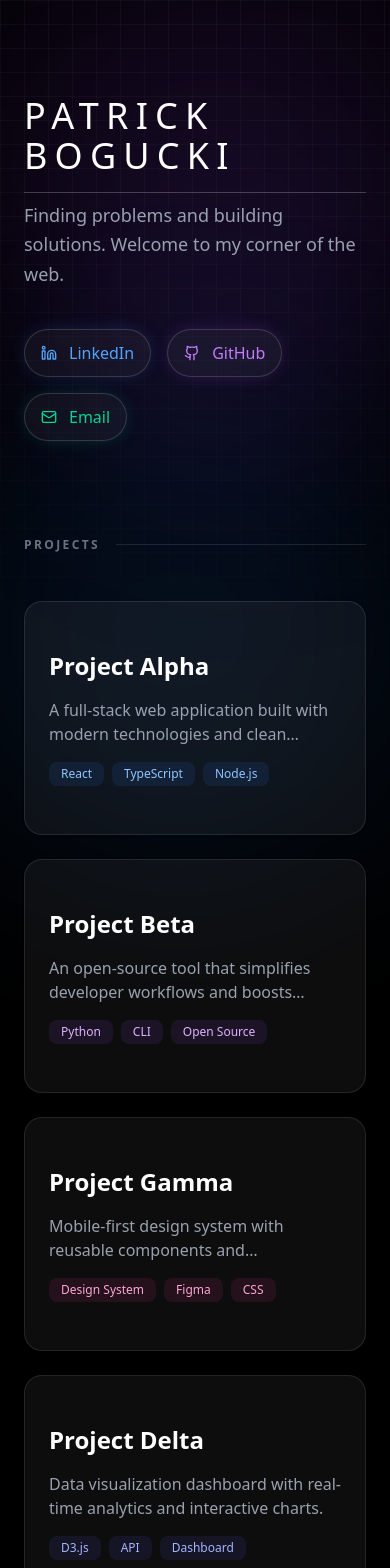
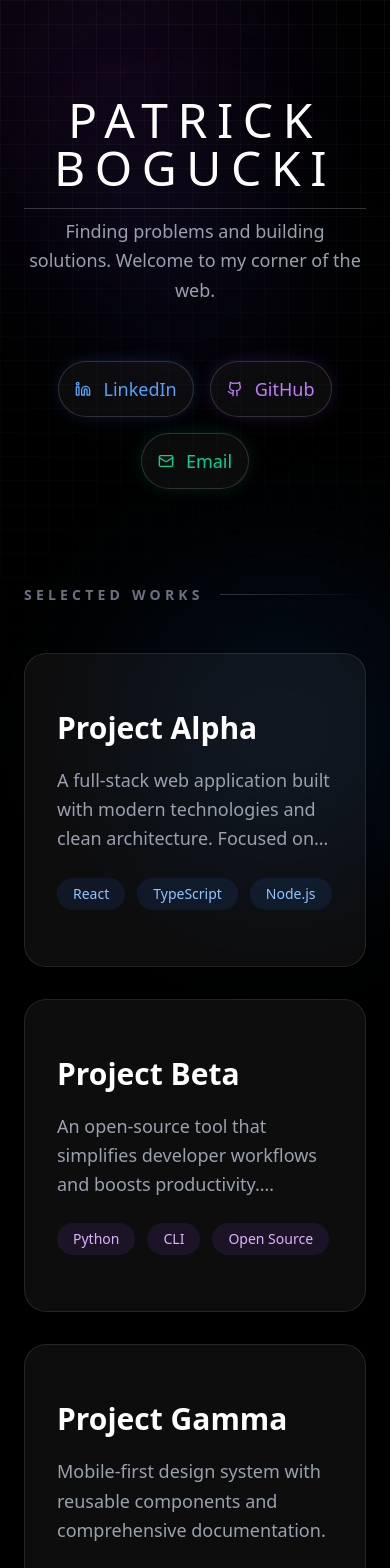
Before and after one commit to patrickbogucki/patrick-landing, a Next.js app: page / in a window 390 px wide. Shown: the top 1568 px of the page. Built offline with nearby package versions, Linux system fonts and the light colour scheme.

Commit message:
feat: Enhance landing page responsiveness and visual design with updated layouts, text sizes, button styles, and project card aesthetics.

```diff
--- a/src/app/page.tsx
+++ b/src/app/page.tsx
@@ -10,42 +10,42 @@ export default function Home() {
       {/* Background Gradients */}
       <div className="absolute top-0 left-0 right-0 h-[800px] w-full pointer-events-none">
         <div className="absolute inset-0 bg-[linear-gradient(to_right,#80808012_1px,transparent_1px),linear-gradient(to_bottom,#80808012_1px,transparent_1px)] bg-[size:24px_24px] [mask-image:linear-gradient(to_bottom,black,transparent)]"></div>
-        <div className="absolute left-[-10%] top-[-10%] h-[500px] w-[500px] rounded-full bg-purple-500/10 blur-[100px]"></div>
-        <div className="absolute right-[-10%] bottom-[-10%] h-[500px] w-[500px] rounded-full bg-blue-500/10 blur-[100px]"></div>
-        <div className="absolute left-[20%] top-[20%] h-[300px] w-[300px] rounded-full bg-indigo-500/10 blur-[120px]"></div>
+        <div className="absolute left-[-10%] top-[-10%] h-[300px] w-[300px] md:h-[500px] md:w-[500px] rounded-full bg-purple-500/10 blur-[80px] md:blur-[100px]"></div>
+        <div className="absolute right-[-10%] bottom-[-10%] h-[300px] w-[300px] md:h-[500px] md:w-[500px] rounded-full bg-blue-500/10 blur-[80px] md:blur-[100px]"></div>
+        <div className="absolute left-[20%] top-[20%] h-[200px] w-[200px] md:h-[300px] md:w-[300px] rounded-full bg-indigo-500/10 blur-[80px] md:blur-[120px]"></div>
       </div>
 
-      <main className="container mx-auto max-w-4xl px-6 py-24 md:py-32 relative z-10">
+      <main className="container mx-auto max-w-6xl px-6 py-24 md:py-32 relative z-10 transition-all duration-500 ease-in-out">
         {/* Hero Section */}
-        <section className="mb-24 space-y-6">
-          <div className="space-y-4">
+        <section className="mb-24 space-y-8 text-center md:text-left transition-all duration-500">
+          <div className="space-y-6">
 
-            <div className="inline-block border-b border-white/20 pb-4 mb-2">
-              <h1 className="text-4xl font-light tracking-[0.2em] text-white uppercase md:text-6xl">
+            <div className="inline-block border-b border-white/20 pb-4 mb-2 mx-auto md:mx-0">
+              <h1 className="text-5xl font-light tracking-[0.2em] text-white uppercase md:text-7xl lg:text-8xl transition-all duration-500">
                 Patrick Bogucki
               </h1>
             </div>
-            <p className="max-w-[600px] text-lg text-gray-400 md:text-xl leading-relaxed">
+            <p className="max-w-[700px] mx-auto md:mx-0 text-lg text-gray-400 md:text-2xl leading-relaxed font-light">
               Finding problems and building solutions. Welcome to my corner of the web.
             </p>
           </div>
 
-          <div className="flex flex-wrap gap-4 pt-4">
-            <a href="https://ca.linkedin.com/in/patrick-bogucki-5095b81b" target="_blank" rel="noopener noreferrer">
-              <Button variant="outline" size="lg" className="h-12 gap-3 rounded-full border-blue-500/20 bg-blue-500/10 px-6 text-base text-blue-400 shadow-[0_0_20px_-5px_rgba(59,130,246,0.3)] transition-all duration-300 hover:scale-105 hover:border-blue-400/50 hover:bg-blue-400/10 hover:text-blue-300 hover:shadow-[0_0_30px_-5px_rgba(59,130,246,0.5)]">
-                <Linkedin className="h-5 w-5" />
+          <div className="flex flex-wrap gap-4 pt-6 justify-center md:justify-start">
+            <a href="https://www.linkedin.com/in/patrick-bogucki-5095b81b/?originalSubdomain=ca" target="_blank" rel="noopener noreferrer">
+              <Button variant="outline" size="lg" className="h-14 gap-3 rounded-full border-blue-500/20 bg-blue-500/10 px-8 text-lg text-blue-400 shadow-[0_0_20px_-5px_rgba(59,130,246,0.3)] transition-all duration-300 hover:scale-110 hover:border-blue-400/50 hover:bg-blue-400/10 hover:text-blue-300 hover:shadow-[0_0_30px_-5px_rgba(59,130,246,0.5)]">
+                <Linkedin className="h-6 w-6" />
                 LinkedIn
               </Button>
             </a>
             <a href="https://github.com/patrickbogucki" target="_blank" rel="noopener noreferrer">
-              <Button variant="outline" size="lg" className="h-12 gap-3 rounded-full border-purple-500/20 bg-purple-500/10 px-6 text-base text-purple-400 shadow-[0_0_20px_-5px_rgba(168,85,247,0.3)] transition-all duration-300 hover:scale-105 hover:border-purple-400/50 hover:bg-purple-400/10 hover:text-purple-300 hover:shadow-[0_0_30px_-5px_rgba(168,85,247,0.5)]">
-                <Github className="h-5 w-5" />
+              <Button variant="outline" size="lg" className="h-14 gap-3 rounded-full border-purple-500/20 bg-purple-500/10 px-8 text-lg text-purple-400 shadow-[0_0_20px_-5px_rgba(168,85,247,0.3)] transition-all duration-300 hover:scale-110 hover:border-purple-400/50 hover:bg-purple-400/10 hover:text-purple-300 hover:shadow-[0_0_30px_-5px_rgba(168,85,247,0.5)]">
+                <Github className="h-6 w-6" />
                 GitHub
               </Button>
             </a>
             <a href="mailto:patrickbogucki@gmail.com">
-              <Button variant="outline" size="lg" className="h-12 gap-3 rounded-full border-emerald-500/20 bg-emerald-500/10 px-6 text-base text-emerald-400 shadow-[0_0_20px_-5px_rgba(16,185,129,0.3)] transition-all duration-300 hover:scale-105 hover:border-emerald-400/50 hover:bg-emerald-400/10 hover:text-emerald-300 hover:shadow-[0_0_30px_-5px_rgba(16,185,129,0.5)]">
-                <Mail className="h-5 w-5" />
+              <Button variant="outline" size="lg" className="h-14 gap-3 rounded-full border-emerald-500/20 bg-emerald-500/10 px-8 text-lg text-emerald-400 shadow-[0_0_20px_-5px_rgba(16,185,129,0.3)] transition-all duration-300 hover:scale-110 hover:border-emerald-400/50 hover:bg-emerald-400/10 hover:text-emerald-300 hover:shadow-[0_0_30px_-5px_rgba(16,185,129,0.5)]">
+                <Mail className="h-6 w-6" />
                 Email
               </Button>
             </a>
@@ -54,79 +54,79 @@ export default function Home() {
 
         {/* Projects Heading with Line */}
         <div className="mb-12 flex items-center gap-4">
-          <h3 className="text-xs font-semibold tracking-[0.2em] text-gray-500 uppercase">Projects</h3>
-          <Separator className="flex-1 bg-white/10" />
+          <h3 className="text-sm font-semibold tracking-[0.3em] text-gray-500 uppercase whitespace-nowrap">Selected Works</h3>
+          <Separator className="flex-1 bg-gradient-to-r from-white/20 to-transparent" />
         </div>
 
         {/* Projects Grid */}
-        <div className="grid gap-6">
-          <Card className="group relative overflow-hidden rounded-2xl border-white/10 bg-white/5 transition-all duration-300 hover:border-white/20 hover:bg-white/10 hover:shadow-2xl hover:shadow-purple-500/10">
-            <div className="relative p-6 sm:p-8">
-              <CardHeader className="p-0 mb-4">
-                <CardTitle className="text-2xl font-bold text-white group-hover:text-blue-400 transition-colors">Project Alpha</CardTitle>
-                <CardDescription className="mt-2 text-base text-gray-400 line-clamp-2">
+        <div className="grid gap-8 grid-cols-1 md:grid-cols-2 lg:gap-10">
+          <Card className="group relative overflow-hidden rounded-3xl border-white/10 bg-white/5 transition-all duration-500 hover:border-white/20 hover:bg-white/10 hover:shadow-2xl hover:shadow-purple-500/20 hover:-translate-y-2">
+            <div className="relative p-8 h-full flex flex-col">
+              <CardHeader className="p-0 mb-6">
+                <CardTitle className="text-3xl font-bold text-white group-hover:text-blue-400 transition-colors">Project Alpha</CardTitle>
+                <CardDescription className="mt-3 text-lg text-gray-400 line-clamp-3 leading-relaxed">
                   A full-stack web application built with modern technologies and clean architecture. Focused on scalability and performance.
                 </CardDescription>
               </CardHeader>
-              <CardContent className="p-0">
-                <div className="flex flex-wrap gap-2">
-                  <Badge variant="secondary" className="bg-blue-500/10 text-blue-300 hover:bg-blue-500/20 border-0 rounded-md px-3 py-1">React</Badge>
-                  <Badge variant="secondary" className="bg-blue-500/10 text-blue-300 hover:bg-blue-500/20 border-0 rounded-md px-3 py-1">TypeScript</Badge>
-                  <Badge variant="secondary" className="bg-blue-500/10 text-blue-300 hover:bg-blue-500/20 border-0 rounded-md px-3 py-1">Node.js</Badge>
+              <CardContent className="p-0 mt-auto">
+                <div className="flex flex-wrap gap-3">
+                  <Badge variant="secondary" className="bg-blue-500/10 text-blue-300 hover:bg-blue-500/20 border-0 rounded-full px-4 py-1.5 text-sm transition-colors">React</Badge>
+                  <Badge variant="secondary" className="bg-blue-500/10 text-blue-300 hover:bg-blue-500/20 border-0 rounded-full px-4 py-1.5 text-sm transition-colors">TypeScript</Badge>
+                  <Badge variant="secondary" className="bg-blue-500/10 text-blue-300 hover:bg-blue-500/20 border-0 rounded-full px-4 py-1.5 text-sm transition-colors">Node.js</Badge>
                 </div>
               </CardContent>
             </div>
           </Card>
 
-          <Card className="group relative overflow-hidden rounded-2xl border-white/10 bg-white/5 transition-all duration-300 hover:border-white/20 hover:bg-white/10 hover:shadow-2xl hover:shadow-purple-500/10">
-            <div className="relative p-6 sm:p-8">
-              <CardHeader className="p-0 mb-4">
-                <CardTitle className="text-2xl font-bold text-white group-hover:text-blue-400 transition-colors">Project Beta</CardTitle>
-                <CardDescription className="mt-2 text-base text-gray-400 line-clamp-2">
+          <Card className="group relative overflow-hidden rounded-3xl border-white/10 bg-white/5 transition-all duration-500 hover:border-white/20 hover:bg-white/10 hover:shadow-2xl hover:shadow-purple-500/20 hover:-translate-y-2">
+            <div className="relative p-8 h-full flex flex-col">
+              <CardHeader className="p-0 mb-6">
+                <CardTitle className="text-3xl font-bold text-white group-hover:text-blue-400 transition-colors">Project Beta</CardTitle>
+                <CardDescription className="mt-3 text-lg text-gray-400 line-clamp-3 leading-relaxed">
                   An open-source tool that simplifies developer workflows and boosts productivity. Downloaded by over 10k developers.
                 </CardDescription>
               </CardHeader>
-              <CardContent className="p-0">
-                <div className="flex flex-wrap gap-2">
-                  <Badge variant="secondary" className="bg-purple-500/10 text-purple-300 hover:bg-purple-500/20 border-0 rounded-md px-3 py-1">Python</Badge>
-                  <Badge variant="secondary" className="bg-purple-500/10 text-purple-300 hover:bg-purple-500/20 border-0 rounded-md px-3 py-1">CLI</Badge>
-                  <Badge variant="secondary" className="bg-purple-500/10 text-purple-300 hover:bg-purple-500/20 border-0 rounded-md px-3 py-1">Open Source</Badge>
+              <CardContent className="p-0 mt-auto">
+                <div className="flex flex-wrap gap-3">
+                  <Badge variant="secondary" className="bg-purple-500/10 text-purple-300 hover:bg-purple-500/20 border-0 rounded-full px-4 py-1.5 text-sm transition-colors">Python</Badge>
+                  <Badge variant="secondary" className="bg-purple-500/10 text-purple-300 hover:bg-purple-500/20 border-0 rounded-full px-4 py-1.5 text-sm transition-colors">CLI</Badge>
+                  <Badge variant="secondary" className="bg-purple-500/10 text-purple-300 hover:bg-purple-500/20 border-0 rounded-full px-4 py-1.5 text-sm transition-colors">Open Source</Badge>
                 </div>
               </CardContent>
             </div>
           </Card>
 
-          <Card className="group relative overflow-hidden rounded-2xl border-white/10 bg-white/5 transition-all duration-300 hover:border-white/20 hover:bg-white/10 hover:shadow-2xl hover:shadow-purple-500/10">
-            <div className="relative p-6 sm:p-8">
-              <CardHeader className="p-0 mb-4">
-                <CardTitle className="text-2xl font-bold text-white group-hover:text-blue-400 transition-colors">Project Gamma</CardTitle>
-                <CardDescription className="mt-2 text-base text-gray-400 line-clamp-2">
+          <Card className="group relative overflow-hidden rounded-3xl border-white/10 bg-white/5 transition-all duration-500 hover:border-white/20 hover:bg-white/10 hover:shadow-2xl hover:shadow-purple-500/20 hover:-translate-y-2">
+            <div className="relative p-8 h-full flex flex-col">
+              <CardHeader className="p-0 mb-6">
+                <CardTitle className="text-3xl font-bold text-white group-hover:text-blue-400 transition-colors">Project Gamma</CardTitle>
+                <CardDescription className="mt-3 text-lg text-gray-400 line-clamp-3 leading-relaxed">
                   Mobile-first design system with reusable components and comprehensive documentation.
                 </CardDescription>
               </CardHeader>
-              <CardContent className="p-0">
-                <div className="flex flex-wrap gap-2">
-                  <Badge variant="secondary" className="bg-pink-500/10 text-pink-300 hover:bg-pink-500/20 border-0 rounded-md px-3 py-1">Design System</Badge>
-                  <Badge variant="secondary" className="bg-pink-500/10 text-pink-300 hover:bg-pink-500/20 border-0 rounded-md px-3 py-1">Figma</Badge>
-                  <Badge variant="secondary" className="bg-pink-500/10 text-pink-300 hover:bg-pink-500/20 border-0 rounded-md px-3 py-1">CSS</Badge>
+              <CardContent className="p-0 mt-auto">
+                <div className="flex flex-wrap gap-3">
+                  <Badge variant="secondary" className="bg-pink-500/10 text-pink-300 hover:bg-pink-500/20 border-0 rounded-full px-4 py-1.5 text-sm transition-colors">Design System</Badge>
+                  <Badge variant="secondary" className="bg-pink-500/10 text-pink-300 hover:bg-pink-500/20 border-0 rounded-full px-4 py-1.5 text-sm transition-colors">Figma</Badge>
+                  <Badge variant="secondary" className="bg-pink-500/10 text-pink-300 hover:bg-pink-500/20 border-0 rounded-full px-4 py-1.5 text-sm transition-colors">CSS</Badge>
                 </div>
               </CardContent>
             </div>
           </Card>
 
-          <Card className="group relative overflow-hidden rounded-2xl border-white/10 bg-white/5 transition-all duration-300 hover:border-white/20 hover:bg-white/10 hover:shadow-2xl hover:shadow-purple-500/10">
-            <div className="relative p-6 sm:p-8">
-              <CardHeader className="p-0 mb-4">
-                <CardTitle className="text-2xl font-bold text-white group-hover:text-blue-400 transition-colors">Project Delta</CardTitle>
-                <CardDescription className="mt-2 text-base text-gray-400 line-clamp-2">
+          <Card className="group relative overflow-hidden rounded-3xl border-white/10 bg-white/5 transition-all duration-500 hover:border-white/20 hover:bg-white/10 hover:shadow-2xl hover:shadow-purple-500/20 hover:-translate-y-2">
+            <div className="relative p-8 h-full flex flex-col">
+              <CardHeader className="p-0 mb-6">
+                <CardTitle className="text-3xl font-bold text-white group-hover:text-blue-400 transition-colors">Project Delta</CardTitle>
+                <CardDescription className="mt-3 text-lg text-gray-400 line-clamp-3 leading-relaxed">
                   Data visualization dashboard with real-time analytics and interactive charts.
                 </CardDescription>
               </CardHeader>
-              <CardContent className="p-0">
-                <div className="flex flex-wrap gap-2">
-                  <Badge variant="secondary" className="bg-indigo-500/10 text-indigo-300 hover:bg-indigo-500/20 border-0 rounded-md px-3 py-1">D3.js</Badge>
-                  <Badge variant="secondary" className="bg-indigo-500/10 text-indigo-300 hover:bg-indigo-500/20 border-0 rounded-md px-3 py-1">API</Badge>
-                  <Badge variant="secondary" className="bg-indigo-500/10 text-indigo-300 hover:bg-indigo-500/20 border-0 rounded-md px-3 py-1">Dashboard</Badge>
+              <CardContent className="p-0 mt-auto">
+                <div className="flex flex-wrap gap-3">
+                  <Badge variant="secondary" className="bg-indigo-500/10 text-indigo-300 hover:bg-indigo-500/20 border-0 rounded-full px-4 py-1.5 text-sm transition-colors">D3.js</Badge>
+                  <Badge variant="secondary" className="bg-indigo-500/10 text-indigo-300 hover:bg-indigo-500/20 border-0 rounded-full px-4 py-1.5 text-sm transition-colors">API</Badge>
+                  <Badge variant="secondary" className="bg-indigo-500/10 text-indigo-300 hover:bg-indigo-500/20 border-0 rounded-full px-4 py-1.5 text-sm transition-colors">Dashboard</Badge>
                 </div>
               </CardContent>
             </div>
```
Also changed, not shown: 1 other file (tests, documents, lock files or other folders).
